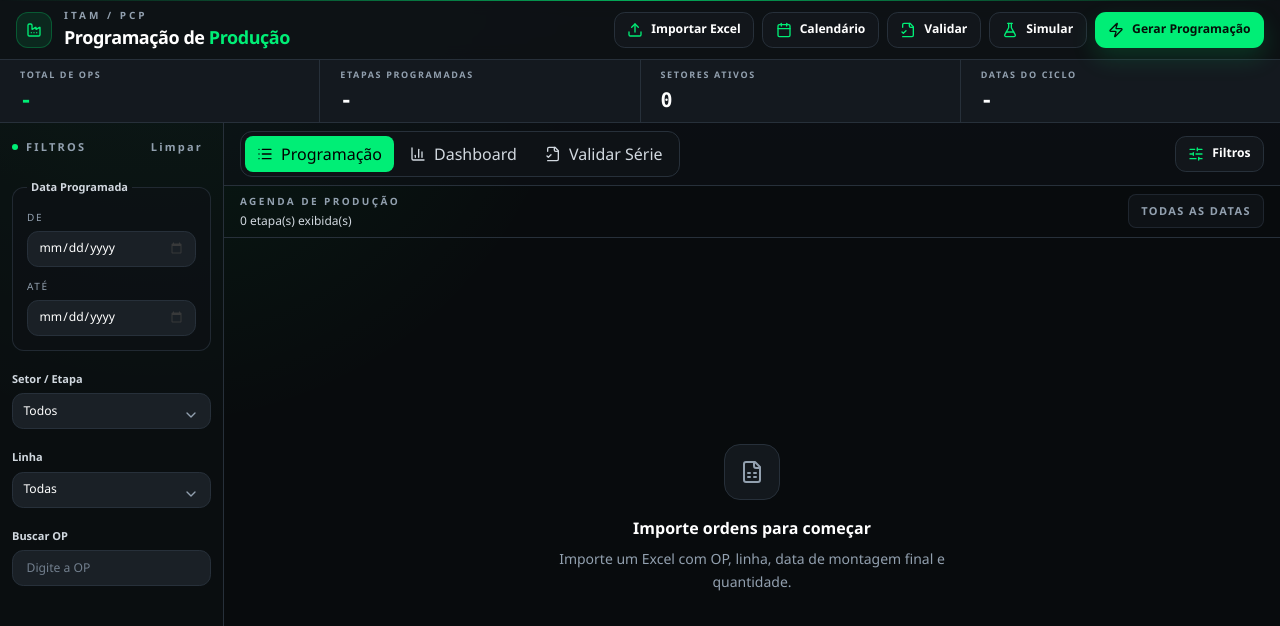
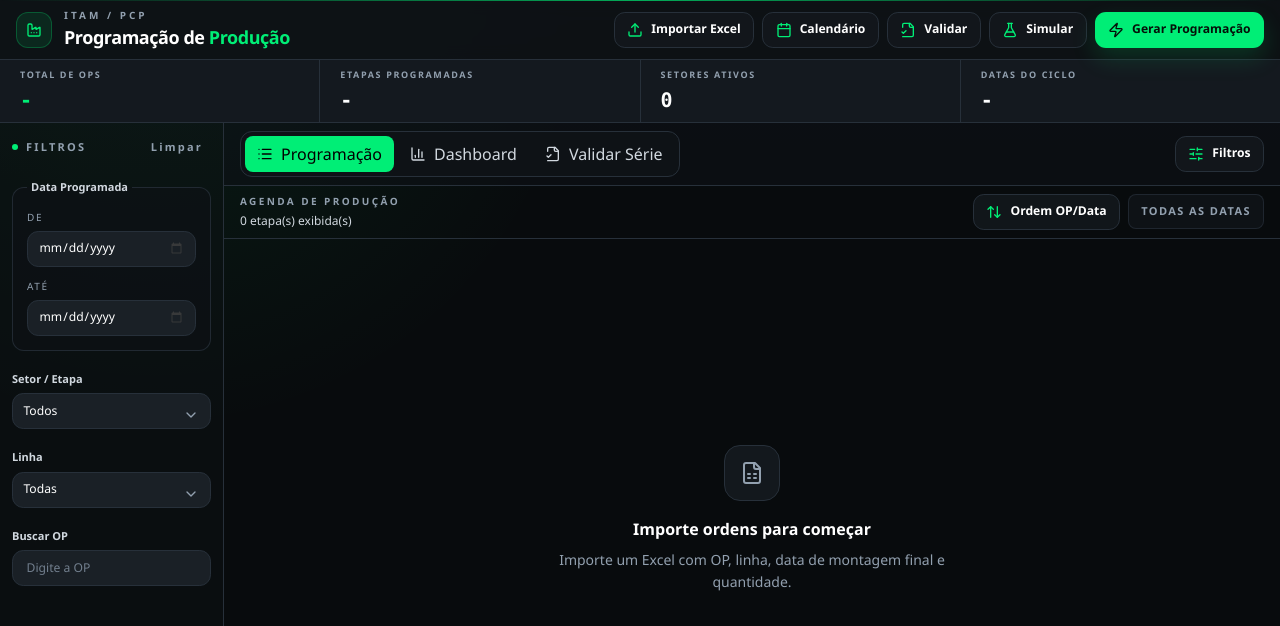
Before and after one commit to henriquedaniel081002-afk/ProgamacaoITAM, a React (Vite) app: page / in a window 1280 px wide. Shown: the top 626 px of the page. Built offline with nearby package versions, Linux system fonts and the light colour scheme.

Commit message:
botão de ordenação

```diff
--- a/src/App.tsx
+++ b/src/App.tsx
@@ -1,6 +1,6 @@
 import React, { useEffect, useMemo, useState, useRef } from 'react';
 import * as XLSX from 'xlsx';
-import { BarChart3, Calendar as CalendarIcon, Copy, Check, FileSpreadsheet, FlaskConical, X, FileCheck2, ChevronRight, Factory, Inbox, List, SlidersHorizontal, Upload, Zap } from 'lucide-react';
+import { BarChart3, Calendar as CalendarIcon, Copy, Check, FileSpreadsheet, FlaskConical, X, FileCheck2, ChevronRight, Factory, Inbox, List, SlidersHorizontal, Upload, Zap, ArrowUpDown } from 'lucide-react';
 import {
   RawOP,
   OPStep,
@@ -21,7 +21,7 @@ type SeriesValidationResult = { status: SeriesValidationStatus; op: string; grup
 type ValidationStatus = 'OK' | 'Programado parcial' | 'Não programado' | 'Data divergente' | 'Quantidade divergente' | 'Duplicado' | 'Extra';
 type ValidationResult = { status: ValidationStatus; op: string; dataPainel?: string; dataSistema?: string; setor: string; qtdPainel?: number; qtdSistema?: number; linhaPainel?: string; linhaSistema?: string; observacao: string; };
 type MainValidationInfo = { status: ValidationStatus; dataSistema?: string; observacao: string; };
-type SortKey = 'op' | 'usedDate' | 'qtd_mf' | 'stepName' | 'linha' | 'status';
+type SortKey = 'op' | 'usedDate' | 'qtd_mf' | 'stepName' | 'linha' | 'status' | 'opDate';
 type SortDirection = 'asc' | 'desc';
 type SortConfig = { key: SortKey; direction: SortDirection } | null;
 const ERROR_STATUSES: ValidationStatus[] = ['Não programado', 'Data divergente', 'Quantidade divergente', 'Duplicado', 'Extra'];
@@ -1173,6 +1173,25 @@ export default function App() {
     return String(a).localeCompare(String(b), undefined, { numeric: true, sensitivity: 'base' });
   };
 
+  const compareOpDateOrder = (a: OPStep, b: OPStep) => {
+    const opCompare = a.op.localeCompare(b.op, undefined, { numeric: true, sensitivity: 'base' });
+    if (opCompare !== 0) return opCompare;
+
+    const dateCompare = a.usedDate.localeCompare(b.usedDate);
+    if (dateCompare !== 0) return dateCompare;
+
+    const groupCompare = getSectorGroupOrder(a.stepName) - getSectorGroupOrder(b.stepName);
+    if (groupCompare !== 0) return groupCompare;
+
+    const sectorOrderCompare = getSectorOrderInsideGroup(a.stepName) - getSectorOrderInsideGroup(b.stepName);
+    if (sectorOrderCompare !== 0) return sectorOrderCompare;
+
+    const qtdCompare = normalizeQty(a.qtd_mf) - normalizeQty(b.qtd_mf);
+    if (qtdCompare !== 0) return qtdCompare;
+
+    return a.stepName.localeCompare(b.stepName, undefined, { numeric: true, sensitivity: 'base' }) || a.linha.localeCompare(b.linha, undefined, { numeric: true, sensitivity: 'base' });
+  };
+
   const getSortValue = (step: OPStep, key: SortKey): string | number => {
     if (key === 'op') return step.op;
     if (key === 'usedDate') return step.usedDate;
@@ -1187,6 +1206,8 @@ export default function App() {
     if (!sortConfig) return baseDisplayedSteps;
 
     return [...baseDisplayedSteps].sort((a, b) => {
+      if (sortConfig.key === 'opDate') return compareOpDateOrder(a, b);
+
       const primary = compareValues(getSortValue(a, sortConfig.key), getSortValue(b, sortConfig.key));
       const direction = sortConfig.direction === 'asc' ? 1 : -1;
       if (primary !== 0) return primary * direction;
@@ -1201,6 +1222,12 @@ export default function App() {
       return null;
     });
   };
+
+  const handleAutoOpDateSort = () => {
+    setSortConfig({ key: 'opDate', direction: 'asc' });
+  };
+
+  const isAutoOpDateSortActive = sortConfig?.key === 'opDate';
 
   const getSortIndicator = (key: SortKey) => {
     if (!sortConfig || sortConfig.key !== key) return '↕';
@@ -1403,6 +1430,15 @@ const rowVisualInfo = useMemo(() => {
                   </label>
                 </>
               )}
+              <button
+                type="button"
+                onClick={handleAutoOpDateSort}
+                className={`ui-button ${isAutoOpDateSortActive ? 'ui-button-primary' : 'ui-button-secondary'}`}
+                title="Ordenar automaticamente por OP e data crescente, sem alterar os dados da programação"
+              >
+                <ArrowUpDown className={`h-4 w-4 ${isAutoOpDateSortActive ? '' : 'text-brand-accent'}`} />
+                Ordem OP/Data
+              </button>
               <span className="rounded-lg border border-brand-border/70 bg-brand-panel px-3 py-2 text-[11px] font-semibold uppercase tracking-[0.13em] text-brand-muted">{filters.dateStart || filters.dateEnd ? `${filters.dateStart ? formatToBRLDate(filters.dateStart) : 'Início'} até ${filters.dateEnd ? formatToBRLDate(filters.dateEnd) : 'Fim'}` : 'Todas as datas'}</span>
             </div>
           </div>
```
